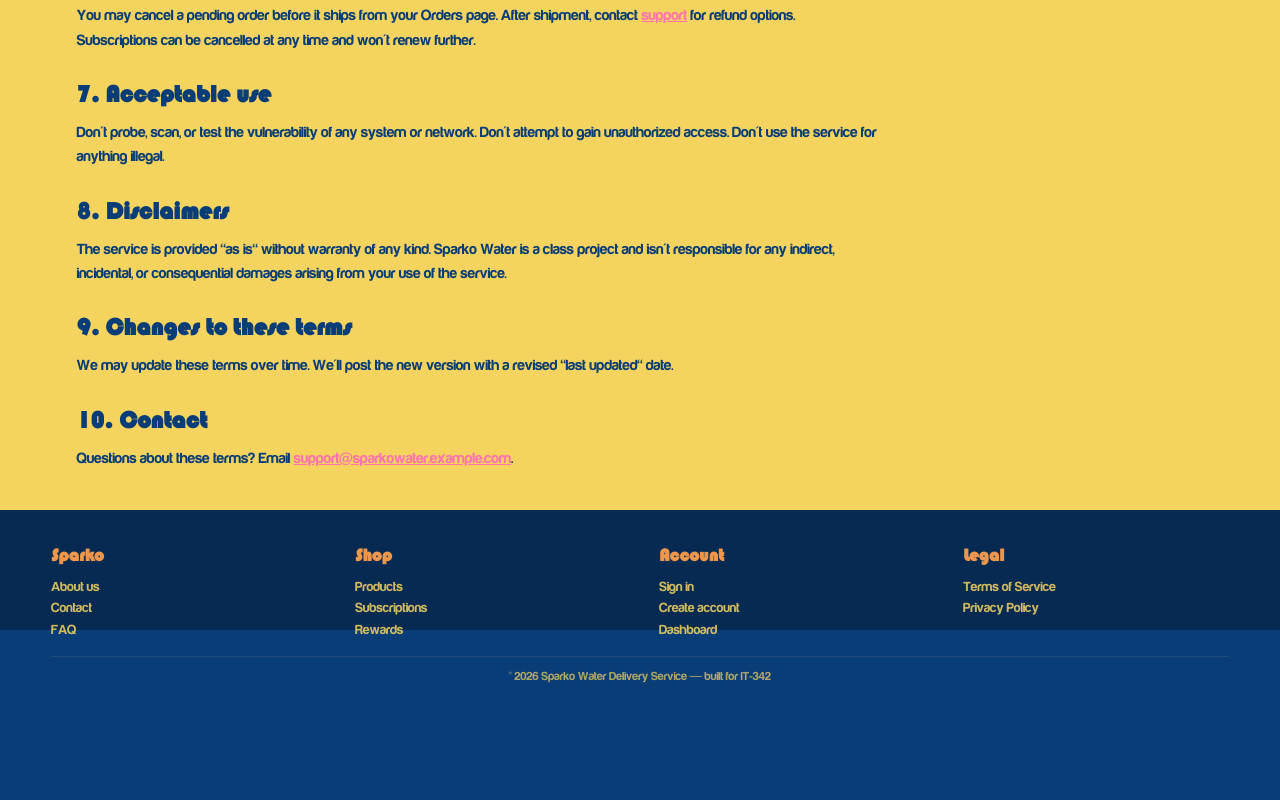
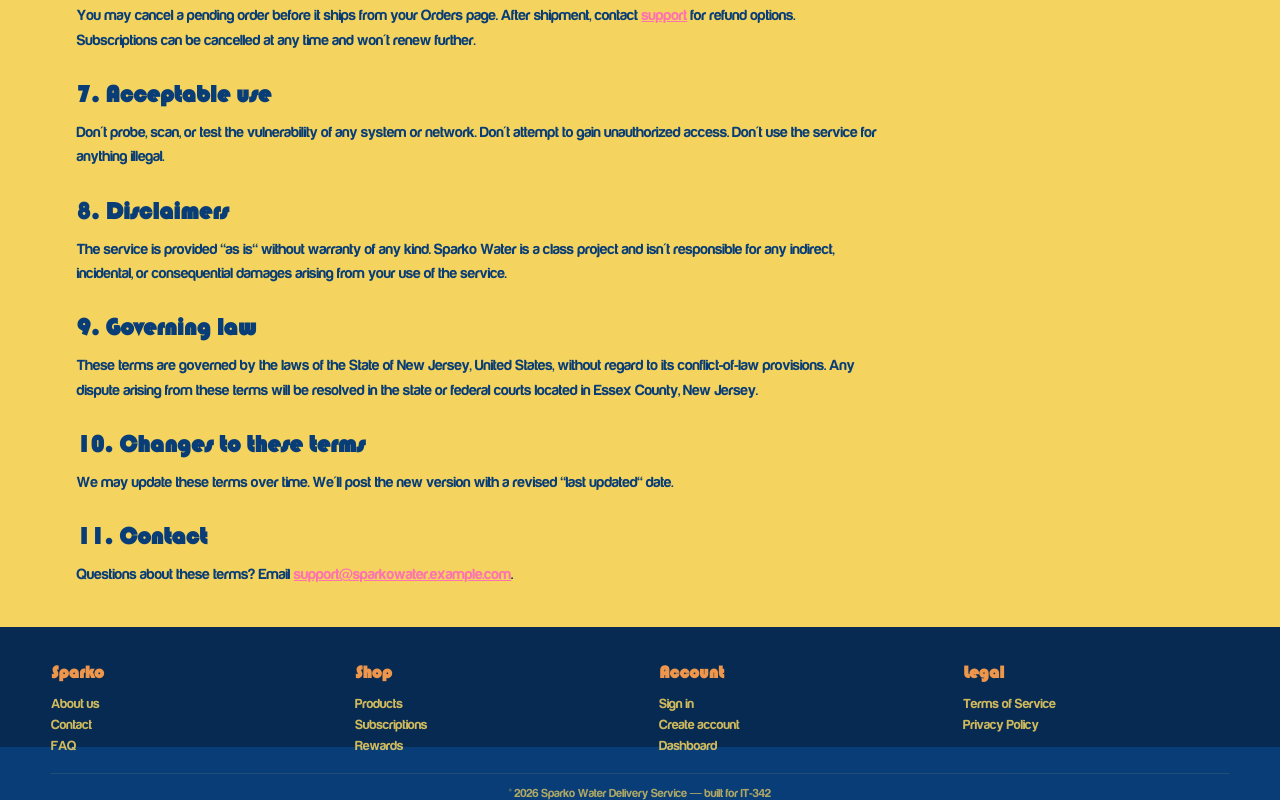
Before and after one commit to BAndy248/IT-342-Sparko-Webpages, a plain HTML site: page Front-End/terms.html in a window 1280 px wide. Shown: the part 961-1761 px from the top of the page. Before the commit the page ends 1644 px from the top, so only its background shows below. Drawn offline with Linux system fonts and the light colour scheme.

Commit message:
HQ - Newark

```diff
--- a/Front-End/terms.html
+++ b/Front-End/terms.html
@@ -73,11 +73,17 @@
         is a class project and isn't responsible for any indirect, incidental, or
         consequential damages arising from your use of the service.</p>
 
-        <h2>9. Changes to these terms</h2>
+        <h2>9. Governing law</h2>
+        <p>These terms are governed by the laws of the State of New Jersey, United States,
+        without regard to its conflict-of-law provisions. Any dispute arising from these
+        terms will be resolved in the state or federal courts located in Essex County,
+        New Jersey.</p>
+
+        <h2>10. Changes to these terms</h2>
         <p>We may update these terms over time. We'll post the new version with a
         revised "last updated" date.</p>
 
-        <h2>10. Contact</h2>
+        <h2>11. Contact</h2>
         <p>Questions about these terms? Email
         <a href="mailto:support@sparkowater.example.com">support@sparkowater.example.com</a>.</p>
     </div>
```
Also changed, not shown: Front-End/about.html (+1 -1 lines), Front-End/contact.html (+2 -2 lines).
